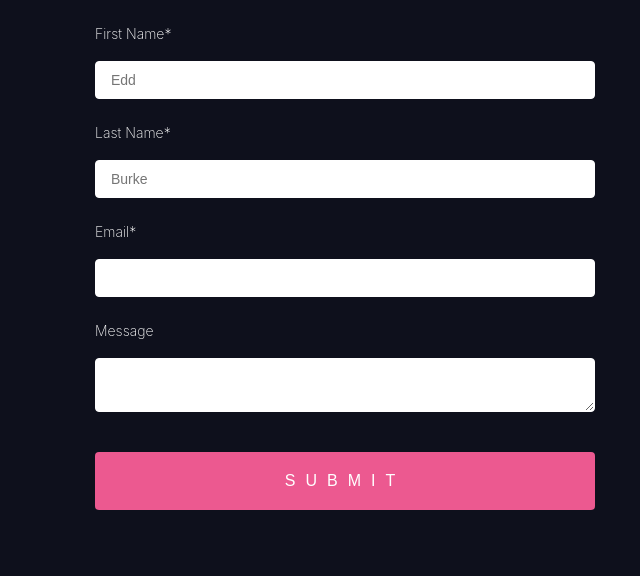
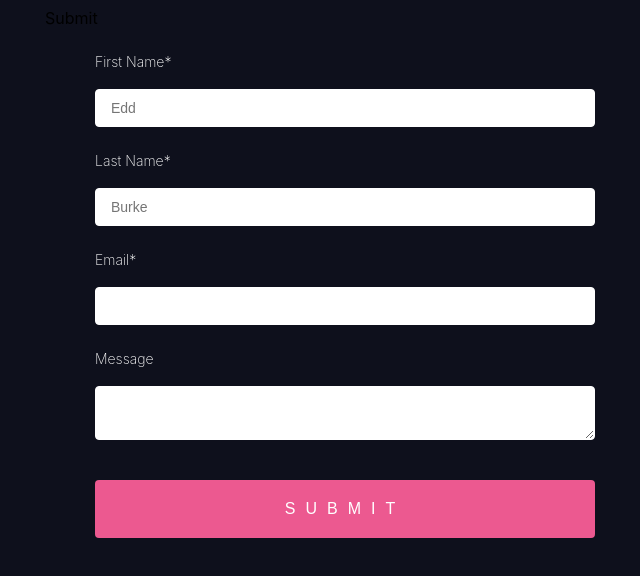
Before and after one commit to bloominstituteoftechnology/React-Testing-Contact-Form, a React (Create React App) app: page / in a window 1280 px wide. Shown: the top 576 px of the page, without its empty margins (295-935 px from the left). Built offline with nearby package versions, Linux system fonts and the light colour scheme.

Commit message:
added another test to render in app.test

```diff
--- a/package.json
+++ b/package.json
@@ -6,6 +6,7 @@
     "@testing-library/jest-dom": "^5.5.0",
     "@testing-library/react": "^10.0.4",
     "@testing-library/user-event": "^10.1.0",
+    "axios": "^0.19.2",
     "react": "^16.13.1",
     "react-dom": "^16.13.1",
     "react-hook-form": "5.6.2",
--- a/src/App.js
+++ b/src/App.js
@@ -5,6 +5,7 @@ import ContactForm from "./components/ContactForm";
 export default function App() {
   return (
     <div className="App">
+      Submit
       <ContactForm />
     </div>
   );
```
Also changed, not shown: 2 other files (tests, documents, lock files or other folders).
